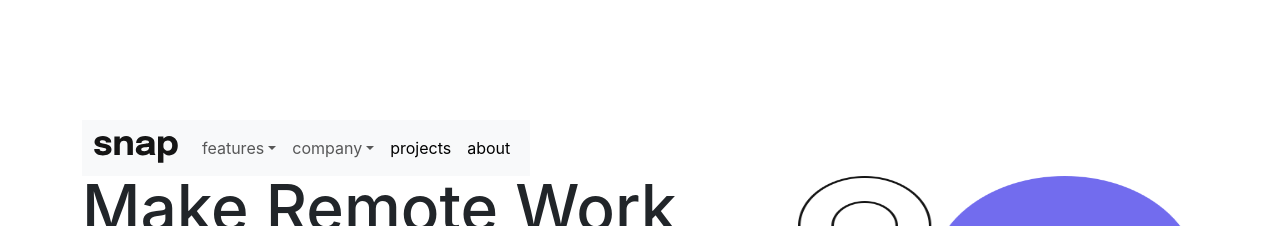
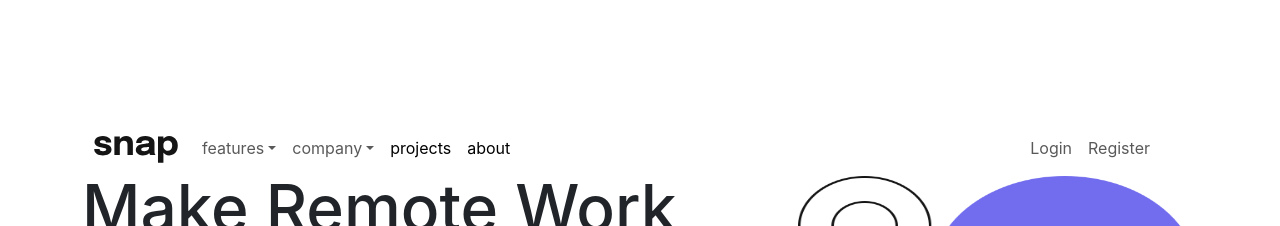
Before and after one commit to beyondthefruit/intro-dropdown, a React (Create React App) app: page / in a window 1280 px wide. Shown: the top 226 px of the page. Built offline with nearby package versions, Linux system fonts and the light colour scheme.

Commit message:
feat: navbar positin element

```diff
--- a/src/Components/nav.js
+++ b/src/Components/nav.js
@@ -6,13 +6,13 @@ import { links } from '../data';
 const NavMenu = () => {
   return (
     <header>
-      <nav class='navbar navbar-expand-lg bg-body-tertiary'>
-        <div class='container-fluid'>
-          <a class='navbar-brand' href='#'>
+      <nav className='navbar navbar-expand-lg bg-white-body-tertiary'>
+        <div className='container-fluid'>
+          <a className='navbar-brand' href='#'>
             <img src={Logo} alt='snap' />
           </a>
           <button
-            class='navbar-toggler'
+            className='navbar-toggler'
             type='button'
             data-bs-toggle='collapse'
             data-bs-target='#navbarSupportedContent'
@@ -20,18 +20,19 @@ const NavMenu = () => {
             aria-expanded='false'
             aria-label='Toggle navigation'
           >
-            <span class='navbar-toggler-icon'></span>
+            <span className='navbar-toggler-icon'></span>
           </button>
-          <div class='collapse navbar-collapse' id='navbarSupportedContent'>
-            <ul class='navbar-nav me-auto mb-2 mb-lg-0'>
+          <div className='collapse navbar-collapse' id='navbarSupportedContent'>
+            <ul className='navbar-nav me-auto mb-2 mb-lg-0'>
               {links.map((link) => {
                 const { id, url, text, sublinks } = link;
                 return (
                   <>
+                    {/* we check if there are sublinks or not, if yes we display a dropdown, if not a li a */}
                     {sublinks ? (
-                      <li class='nav-item dropdown'>
+                      <li className='nav-item dropdown'>
                         <a
-                          class='nav-link dropdown-toggle'
+                          className='nav-link dropdown-toggle'
                           href='#'
                           role='button'
                           data-bs-toggle='dropdown'
@@ -55,9 +56,9 @@ const NavMenu = () => {
                         </ul>
                       </li>
                     ) : (
-                      <li class='nav-item'>
+                      <li className='nav-item'>
                         <a
-                          class='nav-link active'
+                          className='nav-link active'
                           aria-current='page'
                           href={url}
                         >
@@ -69,59 +70,21 @@ const NavMenu = () => {
                 );
               })}
             </ul>
+            <ul className='navbar-nav ms-auto mb-2 mb-lg-0'>
+              <li className='nav-item sign justify-content-end me-auto'>
+                <a className='nav-link sign me-auto' href='#'>
+                  Login
+                </a>
+              </li>
+              <li className='nav-item sign justify-content-end me-auto'>
+                <a className='nav-link sign me-auto' href='#'>
+                  Register
+                </a>
+              </li>
+            </ul>
           </div>
         </div>
       </nav>
-
-      {/* <div className='logo'>
-        <img src={Logo} alt='snap' />
-      </div>
-
-      <div className='dropdown-Menu'>
-        {links.map((link) => {
-          const { id, url, text, sublinks } = link;
-          return (
-            <>
-              {sublinks ? (
-                <div className='dropdown'>
-                  <button
-                    className='btn btn-secondary dropdown-toggle'
-                    type='button'
-                    data-bs-toggle='dropdown'
-                    aria-expanded='false'
-                  >
-                    {text}
-                  </button>
-                  <ul className='dropdown-menu'>
-                    {sublinks && (
-                      <li>
-                        {sublinks.map((sublink) => {
-                          const { id, url, text } = sublink;
-                          return (
-                            <a a className='dropdown-item' href={url}>
-                              {text}
-                            </a>
-                          );
-                        })}
-                      </li>
-                    )}
-                  </ul>
-                </div>
-              ) : (
-                <ul>
-                  <li>
-                    <a className='nav-item' href={url}>
-                      {text}
-                    </a>
-                  </li>
-                </ul>
-              )}
-            </>
-          );
-        })}
-      </div>
-
-      <p>Login Register</p> */}
     </header>
   );
 };
--- a/src/index.css
+++ b/src/index.css
@@ -101,7 +101,19 @@ code {
 /* navbar design */
 header {
   display: flex;
+  width: 100%;
 }
+
+/* .navbar,
+.navbar-expand-lg {
+  background-color: white !important;
+} */
+/* nav,
+.navbar,
+.navbar-expand {
+  justify-content: flex-start !important;
+} */
+
 .logo {
   padding: 2rem;
 }
@@ -112,12 +124,19 @@ header {
   justify-content: space-between;
   padding: 0 1rem;
 }
+.center {
+  display: flex;
+  justify-content: space-evenly;
+}
+
+.center-right {
+  justify-content: flex-end;
+  justify-items: flex-end;
+  align-self: flex-end;
+}
 
 .menus {
-  /* text-decoration: none; */
   background-color: white;
-  /* margin: 0; */
-  /* padding: 00.5rem; */
 }
 .lili {
   padding: 0 0.5rem;
@@ -150,22 +169,18 @@ ul {
   background-color: white !important;
   border: none;
 }
-/* .btn:hover,
-.btn:after,
-.active {
-  background-color: white;
-  color: black;
-} */
 
 .li a {
   display: block;
 }
-/* .nav-item {
-  color: black;
-  height: 24px;
-  padding: 6px 12px 6px;
-  vertical-align: middle;
-} */
+.sign {
+  justify-items: flex-end;
+  align-self: flex-end;
+  /* margin-left: 5rem; */
+}
+.container-fluid {
+  width: 85vw;
+}
 
 /* main design */
 article {
```
